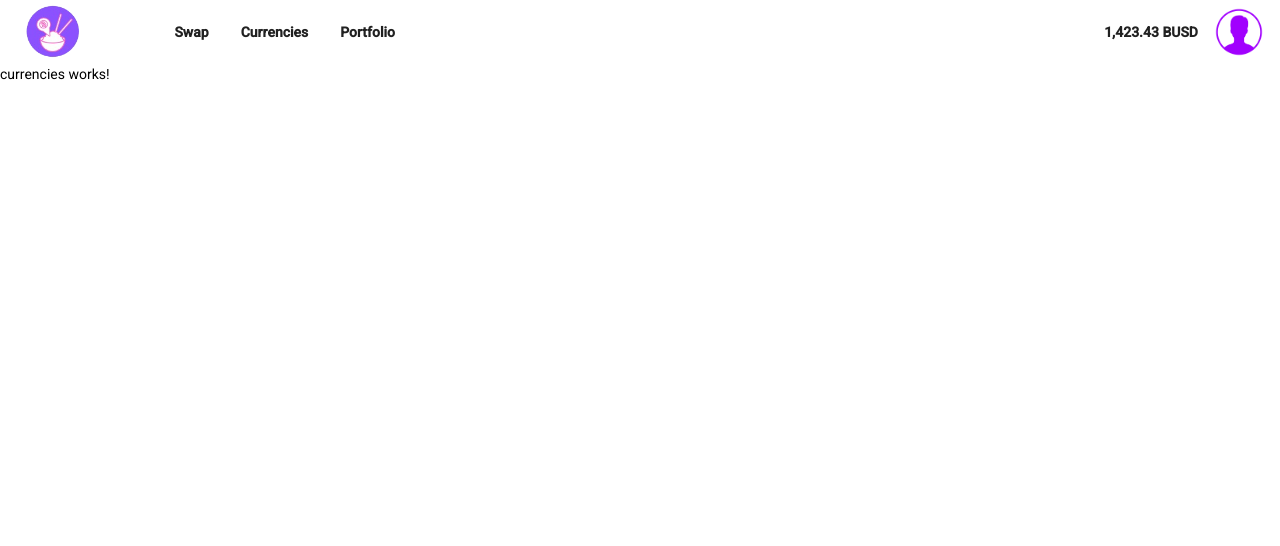
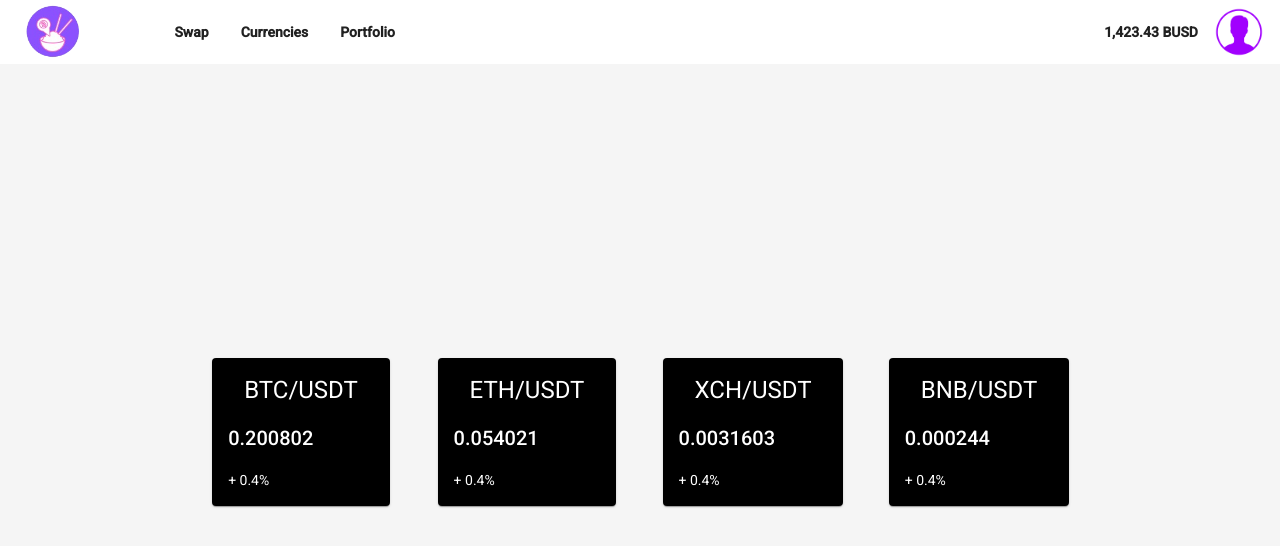
Before and after one commit to upc-pre-202202-SI729-WS51-OpenFinance/PokeSwap, an Angular app: page /currencies in a window 1280 px wide. Shown: the top 546 px of the page. Built offline with nearby package versions, Linux system fonts and the light colour scheme.

Commit message:
feat(currencies)!: Implemente currencies view

```diff
--- a/src/app/app.module.ts
+++ b/src/app/app.module.ts
@@ -13,7 +13,6 @@ import { MaterialModule } from './../material.module';
 import { FormsModule, ReactiveFormsModule } from '@angular/forms';
 import { MatNativeDateModule } from '@angular/material/core';
 import { HttpClientModule } from '@angular/common/http';
-
 @NgModule({
   declarations: [
     AppComponent,
--- a/src/app/components/currencies/currencies.component.css
+++ b/src/app/components/currencies/currencies.component.css
@@ -0,0 +1,50 @@
+/* material angular carousel slide */
+.currencies {
+  width: 100%;
+  height: 92vh;
+  display: flex;
+  flex-direction: column;
+  justify-content: center;
+  align-items: center;
+  background-color: #f5f5f5;
+  padding: 20px;
+  box-sizing: border-box;
+  overflow: hidden;
+}
+.carousel {
+  width: 75%;
+  height: 40%;
+  overflow: hidden;
+  position: relative;
+  display: flex;
+  align-items: center;
+  margin: auto;
+  padding: 0;
+  list-style: none;
+}
+
+.carousel-inner {
+  position: absolute;
+  width: 2000px;
+  height: 60%;
+  position: relative;
+  display: flex;
+  flex-direction: row;
+  flex-wrap: wrap;
+  justify-content: space-evenly;
+  align-items: center;
+  overflow: hidden;
+  transition: all 0.5s ease;
+}
+
+.carousel-item {
+  width: 200px;
+  height: 100%;
+  position: relative;
+  display: flex;
+  flex-direction: column;
+  justify-content: center;
+  align-items: center;
+  overflow: hidden;
+  transition: all 0.5s ease;
+}
--- a/src/app/components/currencies/currencies.component.html
+++ b/src/app/components/currencies/currencies.component.html
@@ -1 +1,28 @@
-<p>currencies works!</p>
+<div class="currencies">
+  <div id="carouselId" class="carousel slide" data-ride="carousel">
+    <!-- <ol class="carousel-indicators">
+      <li data-target="#carouselId" data-slide-to="0" class="active"></li>
+      <li data-target="#carouselId" data-slide-to="1"></li>
+      <li data-target="#carouselId" data-slide-to="2"></li>
+    </ol> -->
+    <div class="carousel-inner" role="listbox">
+      <div class="carousel-item active" *ngFor="let item of items">
+        <mat-card
+        style="
+          background-color: black;
+          color: white;
+          ">
+          <mat-card-header >
+            <mat-card-title>
+              <h1>{{ item.name }}</h1>
+            </mat-card-title>
+          </mat-card-header>
+          <mat-card-content>
+            <h2>{{ item.value }}</h2>
+            <p>{{ item.sub }}</p>
+          </mat-card-content>
+        </mat-card>
+      </div>
+    </div>
+  </div>
+</div>
--- a/src/app/components/currencies/currencies.component.ts
+++ b/src/app/components/currencies/currencies.component.ts
@@ -12,4 +12,14 @@ export class CurrenciesComponent implements OnInit {
   ngOnInit(): void {
   }
 
+  items = [
+    { name: 'BTC/USDT', value: 0.20080200 , sub: '+ 0.4%'},
+    { name: 'ETH/USDT', value: 0.05402100 , sub: '+ 0.4%'},
+    { name: 'XCH/USDT', value: 0.00316030 , sub: '+ 0.4%'},
+    { name: 'BNB/USDT', value: 0.00024400 , sub: '+ 0.4%'},
+    { name: 'ADA/USDT', value: 0.00263100 , sub: '+ 0.4%'},
+    { name: 'XRP/USDT', value: 0.00012200 , sub: '+ 0.4%'},
+    { name: 'XCH/USDT', value: 0.00316030 , sub: '+ 0.4%'},
+  ]
+
 }
```
